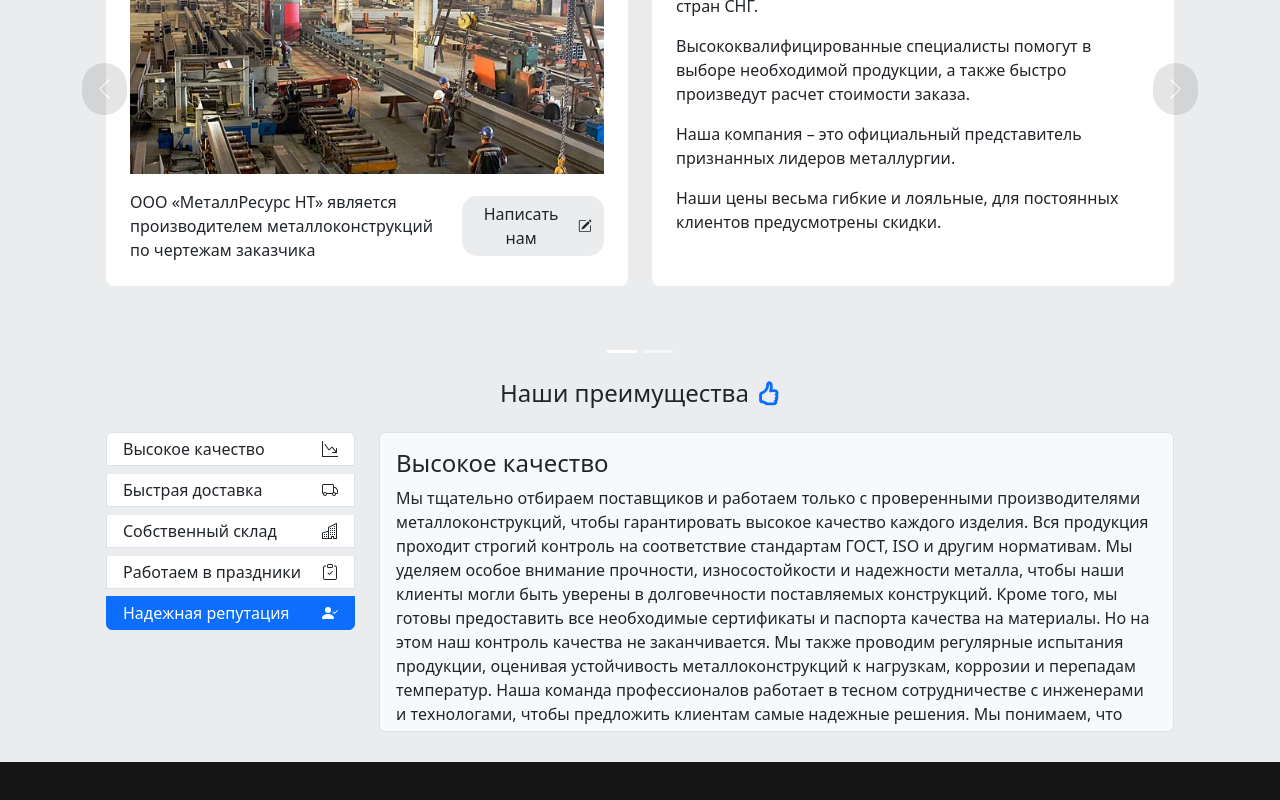
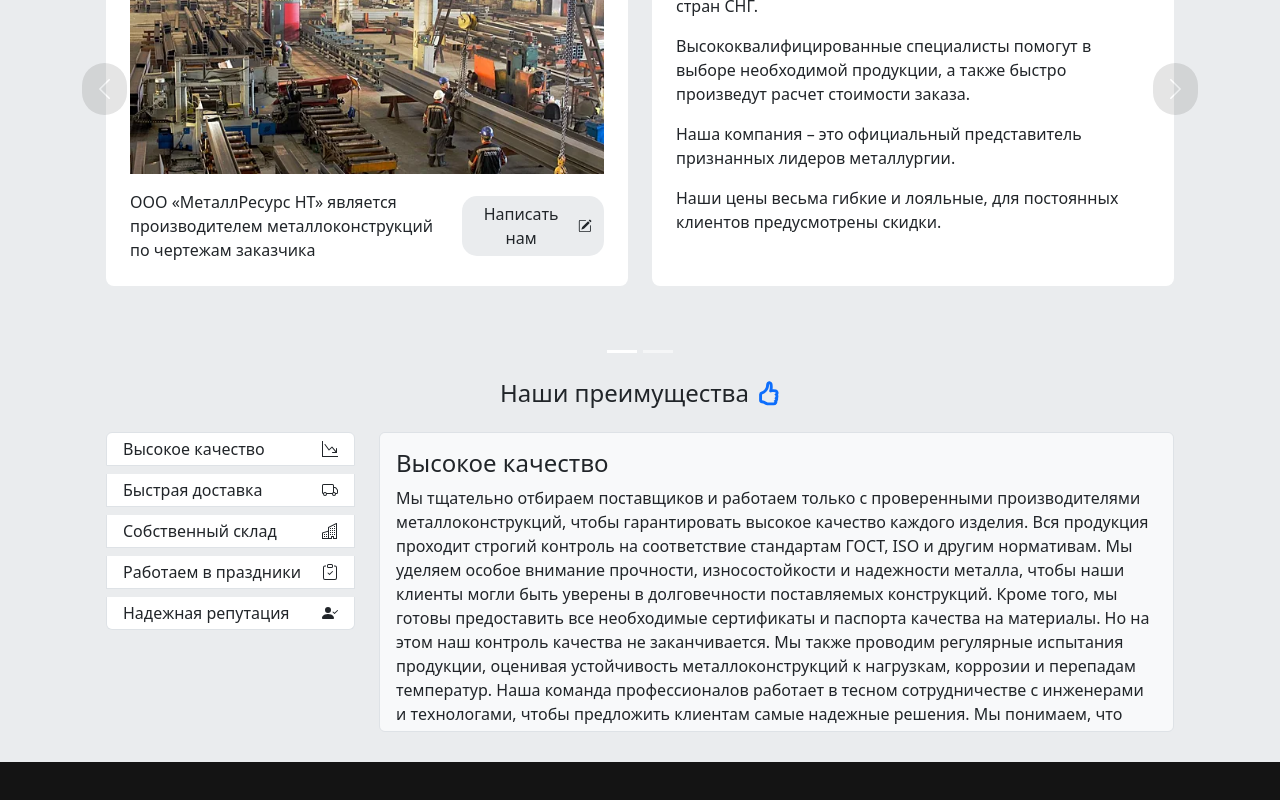
Before and after one commit to MironovG/MetallResource, a Vue app: page /#/ in a window 1280 px wide. Shown: the part 378-1178 px from the top of the page. Built offline with nearby package versions, Linux system fonts and the light colour scheme.

Commit message:
final front

```diff
--- a/src/components/HomePage/Advantages.vue
+++ b/src/components/HomePage/Advantages.vue
@@ -18,8 +18,9 @@
         <div id="list-example" class="list-group gap-2">
           <a v-for="(link, index) in advantages"
              :key="index"
+             :data-anchor="`list-item-${index}`"
              class="list-group-item list-group-item-action d-block d-md-flex align-items-center gap-3 py-0 py-md-1 px-1 px-md-3 justify-content-between text-center text-md-start"
-             :href="`#list-item-${index}`">
+             @click="scrollToAnchor">
             <span class="d-none d-md-block">{{ link.name }}</span>
             <svg width="16" height="16" viewBox="0 0 16 16" class="icon">
               <use :xlink:href="`/svg/${link.address}.svg#${link.icon}`"></use>
@@ -114,6 +115,14 @@ const advantages = ref([
   { name: 'Надежная репутация', icon: 'review', address: 'review' }
 ]);
 
+const scrollToAnchor = (event) => {
+  const anchor = event.currentTarget.dataset.anchor;
+  const element = document.getElementById(anchor);
+  if (element) {
+    element.scrollIntoView({ behavior: 'smooth' });
+  }
+}
+
 onMounted(() => {
   new bootstrap.ScrollSpy(document.body, {
     target: '#list-example'
```
Also changed, not shown: 2 other files (tests, documents, lock files or other folders).
